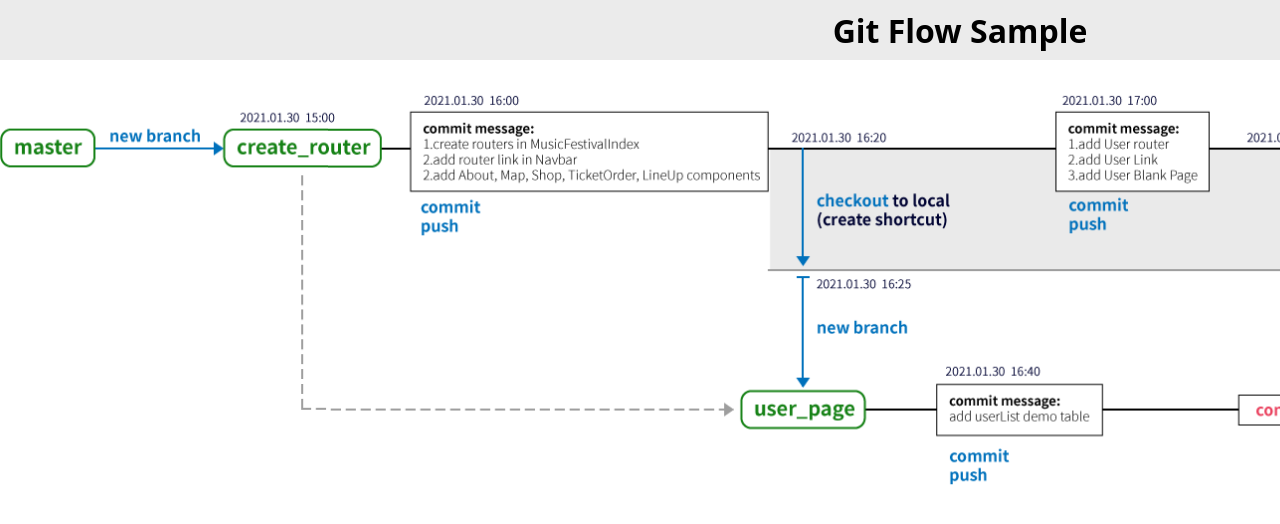
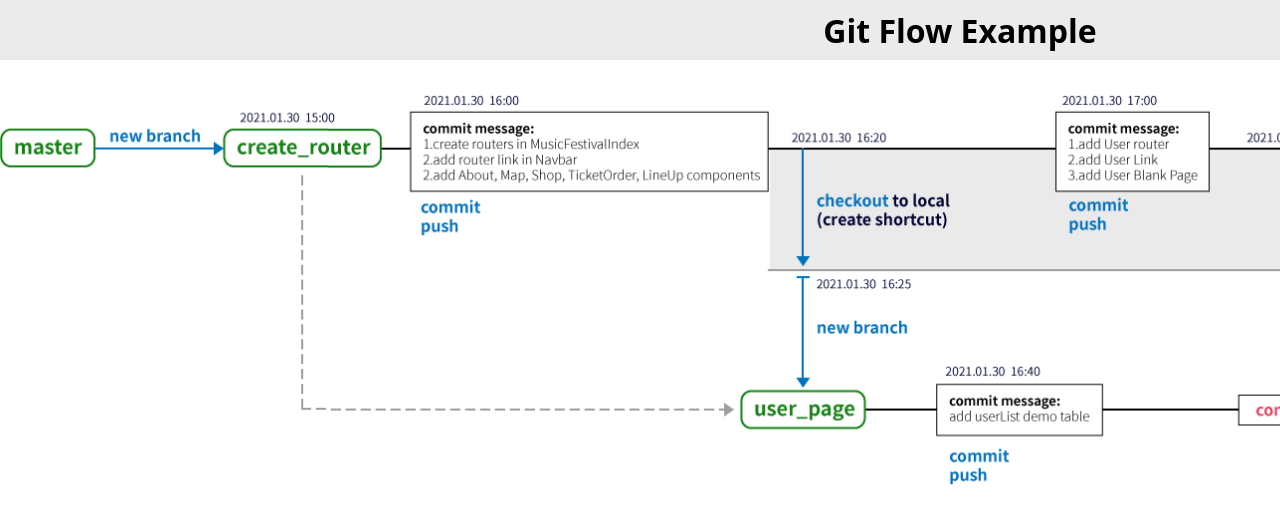
Before and after one commit to knighttkey/git-flow-example, a React app: page / in a window 1280 px wide. Shown: the top 524 px of the page. Built offline with nearby package versions, Linux system fonts and the light colour scheme.

Commit message:
rebuild prod

```diff
--- a/src/components/Home/Home.js
+++ b/src/components/Home/Home.js
@@ -61,7 +61,7 @@ const Home = () => {
 
   return (
     <div className={`home_container`}>
-      <div className="home_title">Git Flow Sample</div>
+      <div className="home_title">Git Flow Example</div>
       <div className="home_content">
         <div className="git_flow_image">
           <div className="git_flow git_flow_01"></div>
--- a/src/components/Home/Home.scss
+++ b/src/components/Home/Home.scss
@@ -170,6 +170,7 @@
       position: absolute;
       top: 476px;
       left: 0;
+      opacity: 0;
       display: flex;
       justify-content: flex-start;
       transition: 0.5s;
@@ -178,6 +179,7 @@
       overflow: scroll;
       &.show_bg {
         background-color: #ebebeb;
+        opacity: 1;
       }
       &::-webkit-scrollbar {
         width: 10px;
```
Also changed, not shown: 11 other files (tests, documents, lock files or other folders).
